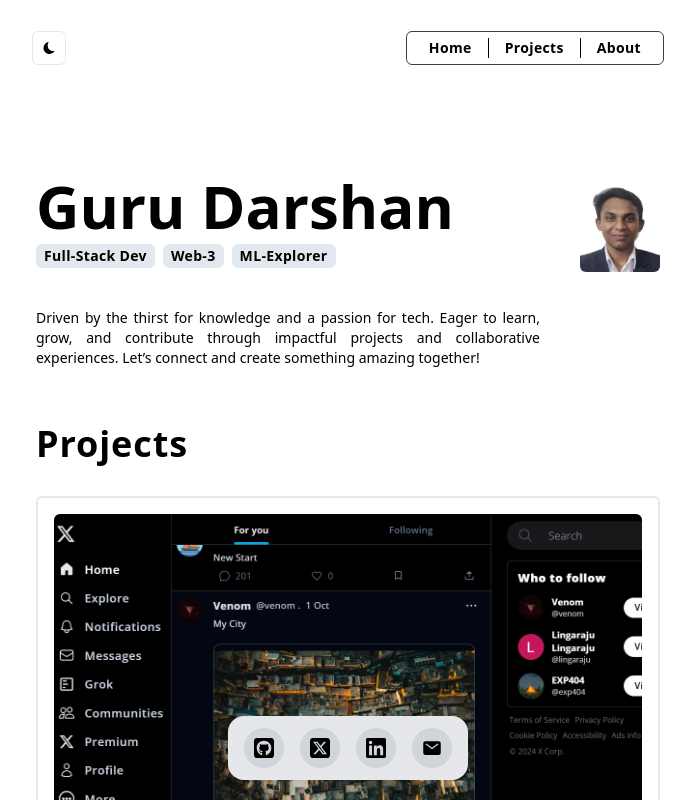
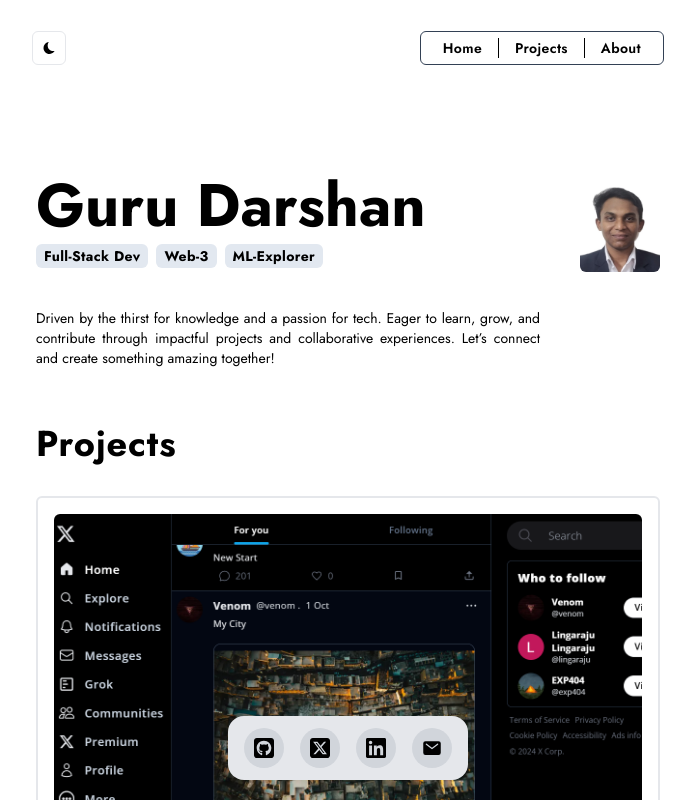
Before and after one commit to GuruDarshan57/Portfolio_Site, a Next.js app: page / in a window 1280 px wide. Shown: the whole page, without its empty margins (292-987 px from the left). Built offline with nearby package versions, Linux system fonts and the light colour scheme.

Commit message:
changed fonts to jost

```diff
--- a/app/layout.tsx
+++ b/app/layout.tsx
@@ -33,6 +33,16 @@
           href="/favicon-16x16.png"
         />
         <link rel="manifest" href="/site.webmanifest" />
+        <link rel="preconnect" href="https://fonts.googleapis.com" />
+        <link
+          rel="preconnect"
+          href="https://fonts.gstatic.com"
+          crossOrigin="anonymous"
+        />
+        <link
+          href="https://fonts.googleapis.com/css2?family=Jost:wght@100..900&display=swap"
+          rel="stylesheet"
+        />
       </head>
       <body>{children}</body>
     </html>
--- a/components/ProjectCard.tsx
+++ b/components/ProjectCard.tsx
@@ -41,7 +41,7 @@
             href={techDict[tech].url}
             key={index}
             target="_blank"
-            className="border-2 p-0.5 px-1.5 flex gap-2 items-center justify-center rounded-md tracking-wide text-sm font-bold cursor-pointer"
+            className="border-2 p-0.5 px-1.5 flex gap-2 items-center justify-center rounded-md tracking-wider text-sm font-bold cursor-pointer"
           >
             {techDict[tech].icon}
             <span>{tech}</span>
--- a/styles/globals.css
+++ b/styles/globals.css
@@ -2,7 +2,7 @@
 @tailwind components;
 @tailwind utilities;
 
-html{
+html {
   scroll-behavior: smooth;
 }
 
@@ -10,6 +10,7 @@
   padding: 0px;
   margin: 0px;
   box-sizing: border-box;
+  font-family: "Jost", serif;
 }
 
 body {
```
